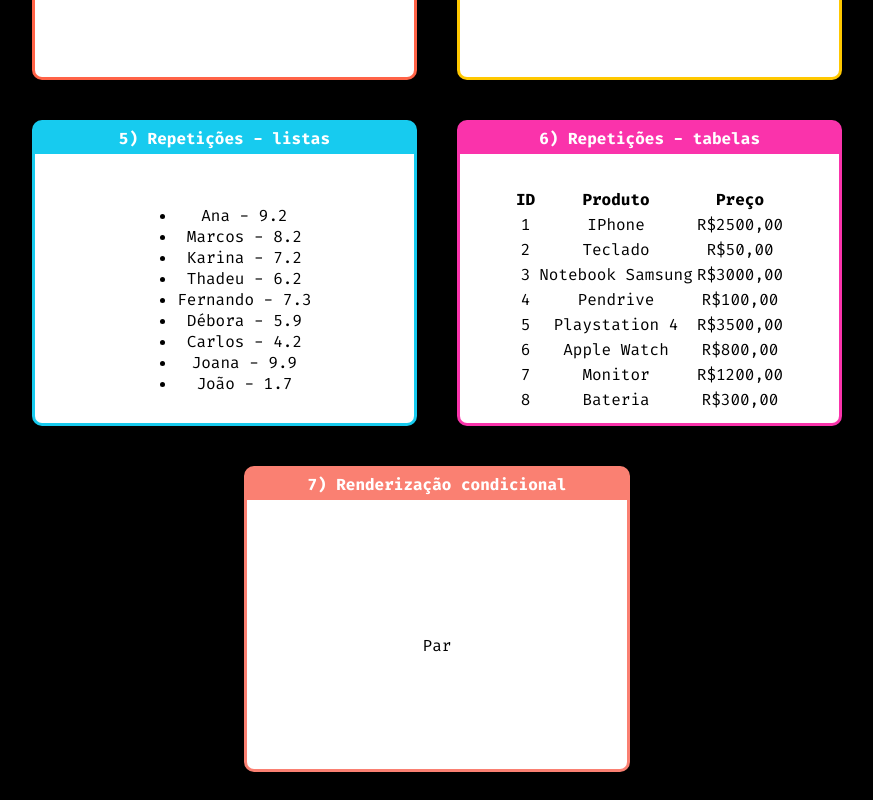
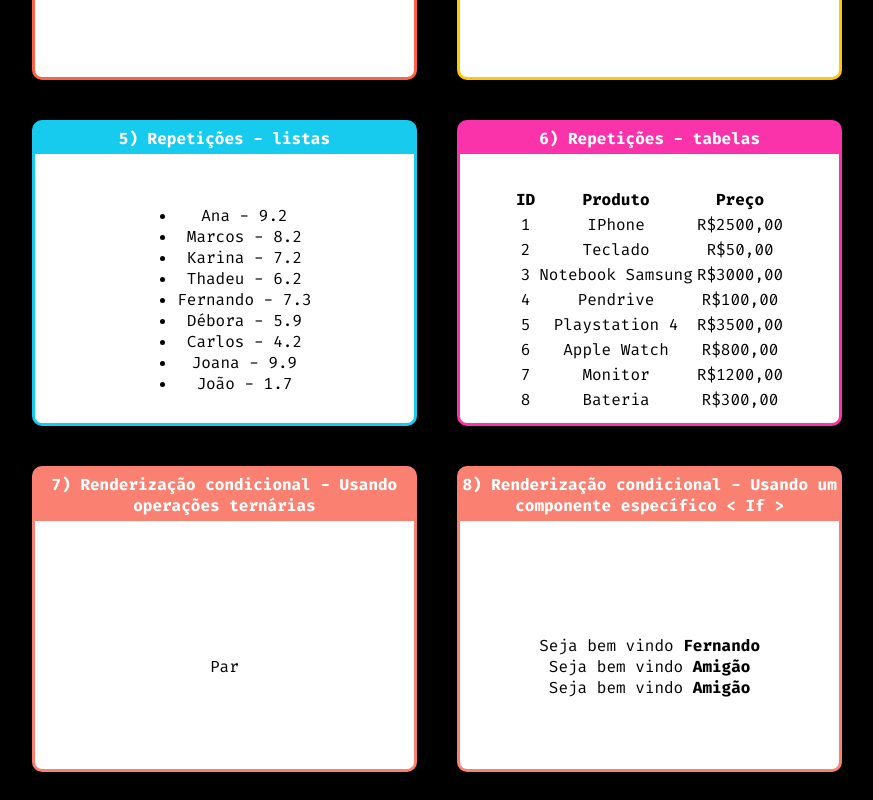
Before and after one commit to ThadeuCesario/React, a React (Create React App) app in the folder react-fundamentals_coder/: page / in a window 1280 px wide. Shown: the part 647-1447 px from the top of the page, without its empty margins (203-1076 px from the left). Built offline with nearby package versions, Linux system fonts and the light colour scheme.

Commit message:
Conditional using component <if>

```diff
--- a/react-fundamentals_coder/src/App.jsx
+++ b/react-fundamentals_coder/src/App.jsx
@@ -10,6 +10,7 @@ import FamiliaMembro from "./Components/Basics/FamiliaMembro";
 import ListaAlunos from "./Components/Repeticao/ListaAlunos";
 import TabelaProdutos from "./Components/Repeticao/TabelaProdutos";
 import ParOuImpar from "./Conditional/ParOuImpar";
+import UsuarioInfo from "./Conditional/UsuarioInfo";
 
 /* Import Images */
 import logo from './Assets/react-logo.png';
@@ -48,8 +49,14 @@ export default props => {
                     <TabelaProdutos />
                 </Card>
 
-                <Card title={'7) Renderização condicional'} color={'#FA8072'}>
+                <Card title={'7) Renderização condicional - Usando operações ternárias'} color={'#FA8072'}>
                     <ParOuImpar number={30}/>
+                </Card>
+
+                <Card title={'8) Renderização condicional - Usando um componente específico < If >'} color={'#FA8072'}>
+                    <UsuarioInfo usuario={{nome: 'Fernando'}}/>
+                    <UsuarioInfo usuario={{}}/>
+                    <UsuarioInfo/>
                 </Card>
             </div>
         </React.Fragment>
--- /dev/null
+++ b/react-fundamentals_coder/src/Conditional/If.jsx
@@ -0,0 +1,21 @@
+/*
+        <If test={exp}>
+            <span>.......</span>
+            <span>.......</span>
+            <span>.......</span>
+            <span>.......</span>
+        </If>
+ */
+
+import React from 'react';
+
+export default props => {
+
+    const {test} = props;
+
+    return(
+        <div>
+            {test ? props.children : ''}
+        </div>
+    )
+}
--- /dev/null
+++ b/react-fundamentals_coder/src/Conditional/UsuarioInfo.jsx
@@ -0,0 +1,18 @@
+import React from 'react';
+
+/* Import Components */
+import If from "./If";
+
+export default props => {
+    const usuario = props.usuario || {};
+    return(
+        <div>
+            <If test={usuario && usuario.nome}>
+               Seja bem vindo <strong>{ usuario.nome }</strong>
+            </If>
+            <If test={!usuario || !usuario.nome}>
+                Seja bem vindo <strong>Amigão</strong>
+            </If>
+        </div>
+    )
+}
```
Also changed, not shown: react-fundamentals_coder/src/Components/Basics/HelloReact.jsx (added, +7 -0 lines).
